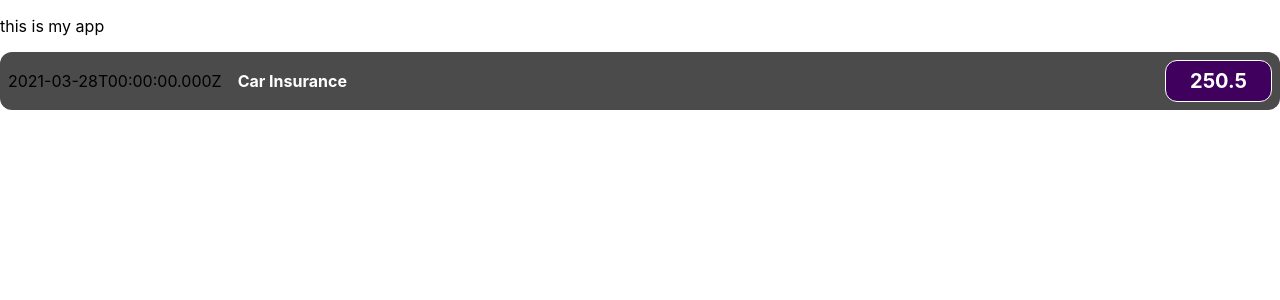
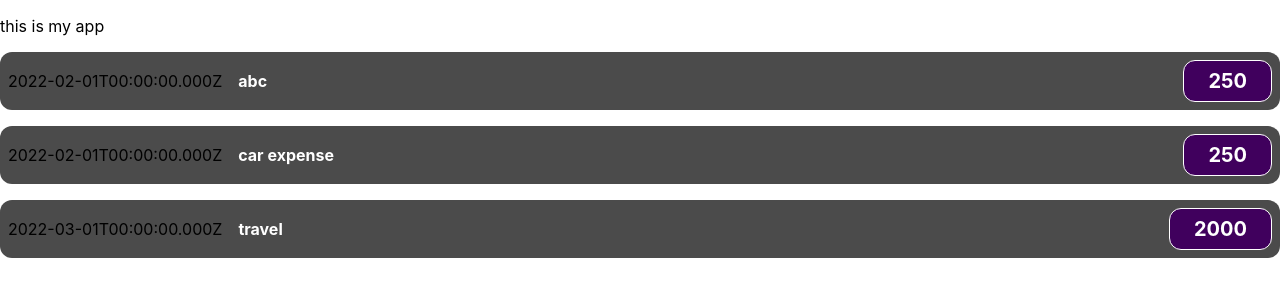
Before and after one commit to suchitraBasavaraju/frontend-statistics, a React (Create React App) app: page / in a window 1280 px wide. Shown: the top 300 px of the page. Built offline with nearby package versions, Linux system fonts and the light colour scheme.

Commit message:
Add. props for expense

```diff
--- a/src/App.js
+++ b/src/App.js
@@ -1,10 +1,39 @@
 import ExpenseItem from "./components/ExpenseItem";
 
 function App() {
+  const expenses = [
+    {
+      id: "e1",
+      date: new Date(2022, 1, 1),
+      title: "car expense",
+      amount: 250,
+    },
+    {
+      id: "e2",
+      date: new Date(2022, 2, 1),
+      title: "travel",
+      amount: 2000,
+    },
+  ];
+
   return (
     <div className="App">
       <p> this is my app</p>
-      <ExpenseItem></ExpenseItem>
+      <ExpenseItem
+        date={new Date(2022, 1, 1)}
+        title="abc"
+        amount="250"
+      ></ExpenseItem>
+      <ExpenseItem
+        date={expenses[0].date}
+        title={expenses[0].title}
+        amount={expenses[0].amount}
+      ></ExpenseItem>
+      <ExpenseItem
+        date={expenses[1].date}
+        title={expenses[1].title}
+        amount={expenses[1].amount}
+      ></ExpenseItem>
     </div>
   );
 }
--- a/src/components/ExpenseItem.js
+++ b/src/components/ExpenseItem.js
@@ -1,17 +1,14 @@
 import React from "react";
 import "./ExpenseItem.css";
 
-export default function ExpenseItem() {
-  const expenseDate = new Date(2021, 2, 28);
-  const expenseTitle = "Car Insurance";
-  const expenseAmount = 250.5;
-
+export default function ExpenseItem(props) {
   return (
     <div className="expense-item">
-      <div> {expenseDate.toISOString()}</div>
+      <div>{props.date.toISOString()}</div>
+
       <div className="expense-item-title">
-        <h2>{expenseTitle} </h2>
-        <div className="expense-item-price"> {expenseAmount}</div>
+        <h2>{props.title} </h2>
+        <div className="expense-item-price"> {props.amount}</div>
       </div>
     </div>
   );
```
